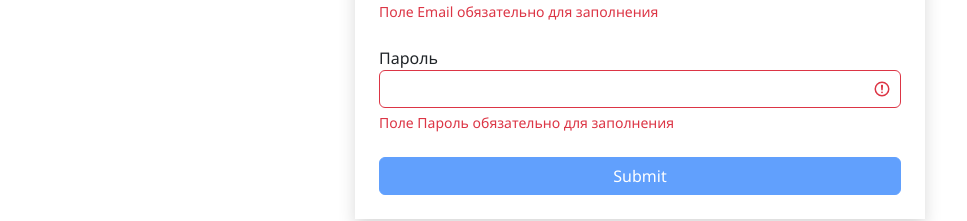
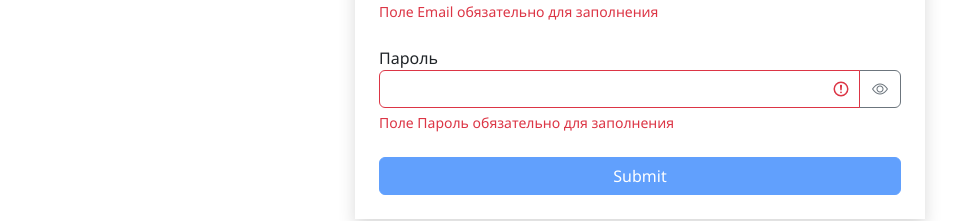
Before and after one commit to EvgenyKhodykin/fast_company_vite_v6, a React (Vite) app: page /login in a window 1280 px wide. Shown: the part 243-464 px from the top of the page, without its empty margins (0-967 px from the left). Built offline with nearby package versions, Linux system fonts and the light colour scheme.

Commit message:
current validation

```diff
--- a/src/components/TextField.jsx
+++ b/src/components/TextField.jsx
@@ -1,22 +1,39 @@
-import React from 'react'
+import React, { useState } from 'react'
 import PropTypes from 'prop-types'
 
 function TextField({ label, type, name, value, onChange, error }) {
+    const [showPassword, setShowPassword] = useState(false)
+
     const getInputClasses = () => {
         return 'form-control' + (error ? ' is-invalid' : '')
     }
+
+    const toggleShowPassword = () => {
+        setShowPassword(prevState => !prevState)
+    }
+
     return (
         <div className='mb-4'>
             <label htmlFor={name}>{label}</label>
+            <div className='input-group has-validation'>
                 <input
-                type={type}
+                    type={showPassword ? 'text' : type}
                     id={name}
                     name={name}
                     value={value}
                     onChange={onChange}
                     className={getInputClasses()}
                 />
+                {type === 'password' && (
+                    <button
+                        className='btn btn-outline-secondary'
+                        onClick={toggleShowPassword}
+                    >
+                        <i className={'bi bi-eye' + (showPassword ? ' slash' : '')}></i>
+                    </button>
+                )}
                 {error && <div className='invalid-feedback'>{error}</div>}
+            </div>
         </div>
     )
 }
--- a/src/utils/validator.js
+++ b/src/utils/validator.js
@@ -18,11 +18,13 @@ function validator(data, config) {
             case 'isCapitalSymbol': {
                 const capitalRegExp = /[A-Z]+/g
                 statusValidate = !capitalRegExp.test(data)
+                break
             }
 
             case 'isContainDigit': {
                 const digitRegExpo = /\d+/g
                 statusValidate = !digitRegExpo.test(data)
+                break
             }
 
             case 'min': {
```
Also changed, not shown: .eslintrc.cjs. Lines whose indentation alone changed are shown as unchanged.
